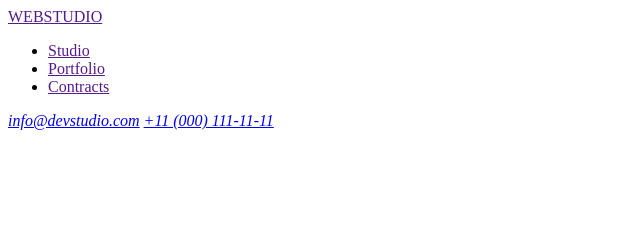
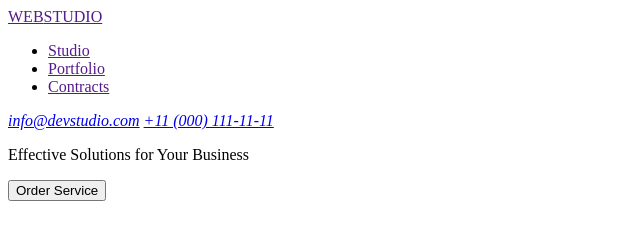
Before and after one commit to ValeriiaSeliverstova/goit-markup-hw-01, a plain HTML site: page index.html in a window 1280 px wide. Shown: the whole page, without its empty margins (0-640 px from the left). Drawn offline with Linux system fonts and the light colour scheme.

Commit message:
feat: added hero

```diff
--- a/index.html
+++ b/index.html
@@ -28,6 +28,12 @@
             <a href="tel:+110001111111">+11 (000) 111-11-11</a>
         </address>
     </header>
-
 </body>
+    <hero>
+        <p>
+            Effective Solutions
+            for Your Business
+        </p>
+        <button type="button">Order Service</button>
+    </hero>
 </html>
```
